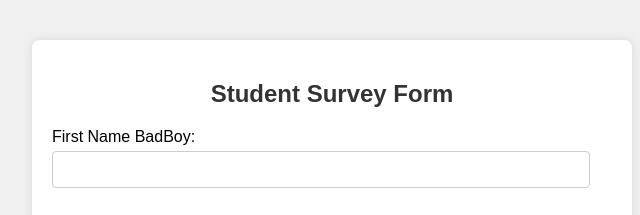
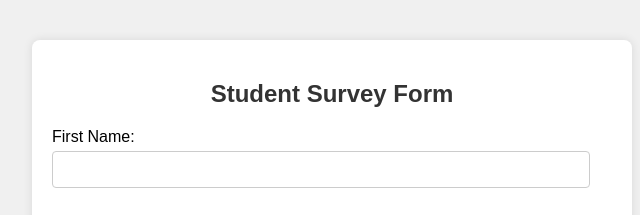
Before and after one commit to SaadatKhan/survey645, a plain HTML site: page index.html in a window 1280 px wide. Shown: the top 215 px of the page, 308-948 px from the left. Drawn offline with Linux system fonts and the light colour scheme.

Commit message:
Update index.html

```diff
--- a/index.html
+++ b/index.html
@@ -12,7 +12,7 @@
         <form id="studentSurveyForm">
             <h2>Student Survey Form</h2>
             <div class="input-group">
-                <label for="firstName">First Name BadBoy:</label>
+                <label for="firstName">First Name:</label>
                 <input type="text" id="firstName" name="firstName" required>
             </div>
             <div class="input-group">
```
